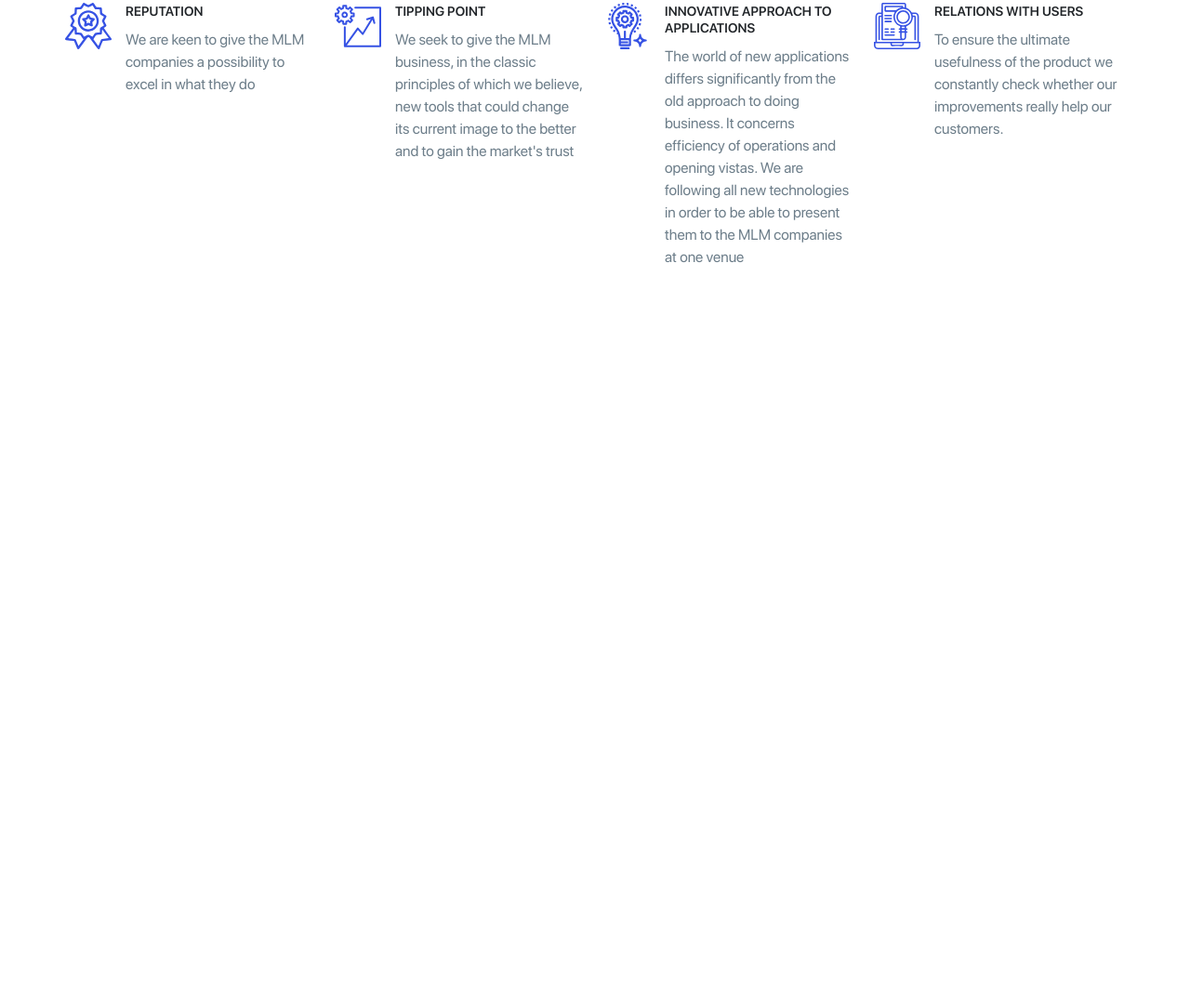
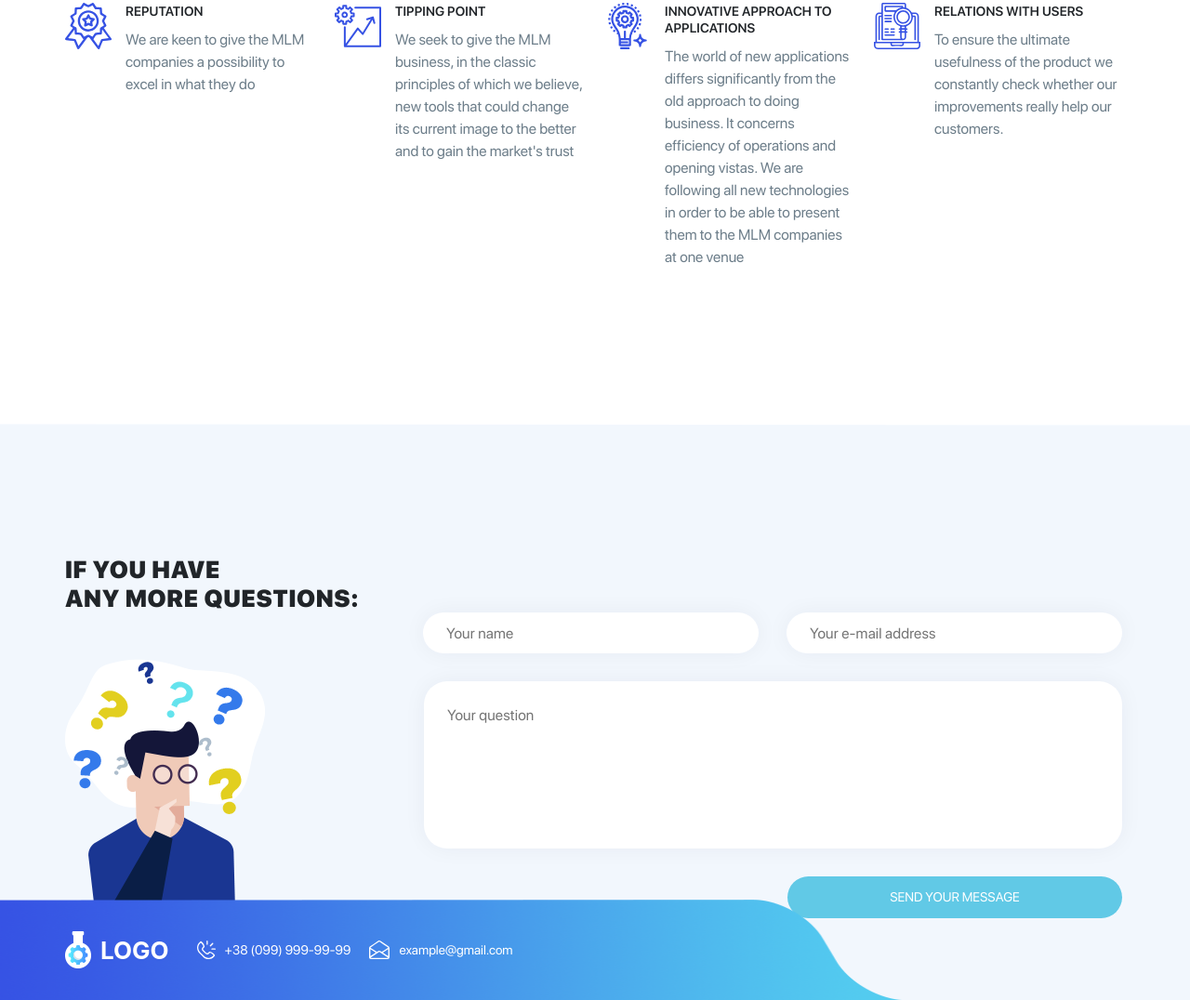
Before and after one commit to stetsiuk/networking-lab, a website: page src/index.html in a window 1280 px wide. Shown: the part 5865-6941 px from the top of the page at 93% size. Before the commit the page ends 6319 px from the top, so only its background shows below. Drawn offline with nearby package versions, Linux system fonts and the light colour scheme; files that its build step writes are made by us from their sources; a web font is replaced by a local one.

Commit message:
written layout and style for 'footer' block

```diff
--- a/src/index.html
+++ b/src/index.html
@@ -456,5 +456,36 @@
 
         </div>
     </section>
+    <footer class="footer">
+        <div class="container">
+            <h2 class="footer__title">If you have <br> any more questions:</h2>
+            <div class="footer__wrapper">
+                <img src="img/img_question.png" alt="question" class="footer__question">
+                <form action="#" class="footer__form">
+                    <input type="text" name="name" placeholder="Your name" required>
+                    <input type="email" name="email" placeholder="Your e-mail address" required>
+                    <textarea name="text" placeholder="Your question" required></textarea>
+                    <button type="submit" class="btn btn_w360">Send your message</button>
+                </form>
+            </div>
+            <div class="footer__contacts">
+                <a href="#" class="footer__logo">
+                    <img src="icons/logo_white.png" alt="logo_white" class="footer__icon">
+                    <div class="footer__name">Logo</div>
+                </a>
+                <div class="footer__menu">
+                    <a href="tel:+380999999999">
+                        <img src="icons/phone.svg" alt="phone">
+                        <div class="footer__link">+38 (099) 999-99-99</div>
+                    </a>
+                    <a href="mailto:example@gmail.com">
+                        <img src="icons/mail.svg" alt="mail">
+                        <div class="footer__link">example@gmail.com</div>
+                    </a>
+                </div>
+            </div>
+        </div>
+        <img src="img/layers/layer_footer.png" alt="footer" class="footer__layer">
+    </footer>
 </body>
 </html>
--- /dev/null
+++ b/src/sass/blocks/_footer.scss
@@ -0,0 +1,112 @@
+.footer {
+    position: relative;
+    padding-top: 143px;
+    height: 622px;
+    background: url('../img/bg/bg_footer.png') no-repeat;
+
+    &__title {
+        margin-bottom: 0;
+        width: 316px;
+        font-size: 26px;
+        font-weight: 900;
+        letter-spacing: 0.65px;
+        text-transform: uppercase;
+    }
+    &__wrapper {
+        display: flex;
+    }
+
+    &__question {
+        margin-top: 50px;
+        width: 215px;
+        height: 260px;
+    }
+    &__form {
+        margin-left: 170px;
+        width: 752px;
+        display: flex;
+        flex-wrap: wrap;
+        justify-content: flex-end;
+        gap: 30px;
+        input {
+            padding: 15px 25px;
+            width: 361px;
+            height: 44px;
+            border: none;
+            outline: none;
+            box-shadow: 0 0 24px rgba(6, 8, 57, 0.05);
+            background-color: #ffffff;
+            border-radius: 25px;
+            color: #6d7e8a;
+            font-size: 16px;
+            font-weight: 400;
+            letter-spacing: 0.16px;
+        }
+        textarea {
+            padding: 25px;
+            resize: none;
+            width: 751px;
+            height: 180px;
+            border: none;
+            outline: none;
+            box-shadow: 0 0 24px rgba(6, 8, 57, 0.05);
+            background-color: #ffffff;
+            border-radius: 25px;
+            color: #6d7e8a;
+            font-size: 16px;
+            font-weight: 400;
+            letter-spacing: 0.16px;
+        }
+    }
+    &__layer {
+        position: absolute;
+        left: 0;
+        bottom: 0;
+        width: 970px;
+        height: 108px;
+    }
+    &__contacts {
+        position: absolute;
+        bottom: 54px;
+        transform: translateY(50%);
+        display: flex;
+        gap: 30px;
+        z-index: 5;
+    }
+    &__logo {
+        display: flex;
+        align-items: center;
+        text-decoration: none;
+        cursor: pointer;
+    }
+    &__name {
+        margin-left: 10px;
+        font-size: 26px;
+        font-weight: 700;
+        text-transform: uppercase;
+        color: #ffffff;
+    }
+    &__menu {
+        display: flex;
+        align-items: center;
+        gap: 20px;
+        a {
+            display: flex;
+            align-items: center;
+            text-decoration: none;
+            color: #fff;
+            font-size: 14px;
+            font-weight: 400;
+            img {
+                margin-right: 10px;
+            }
+        }
+    }
+    &__link {
+        transition: all .6s linear;
+        &:hover {
+            color: #32f4ff;
+            text-decoration: underline;
+        }
+    }
+}
--- a/src/sass/style.scss
+++ b/src/sass/style.scss
@@ -26,3 +26,4 @@ html, body {
 @import 'blocks/demo';
 @import 'blocks/price';
 @import 'blocks/bio';
+@import 'blocks/footer';
```
